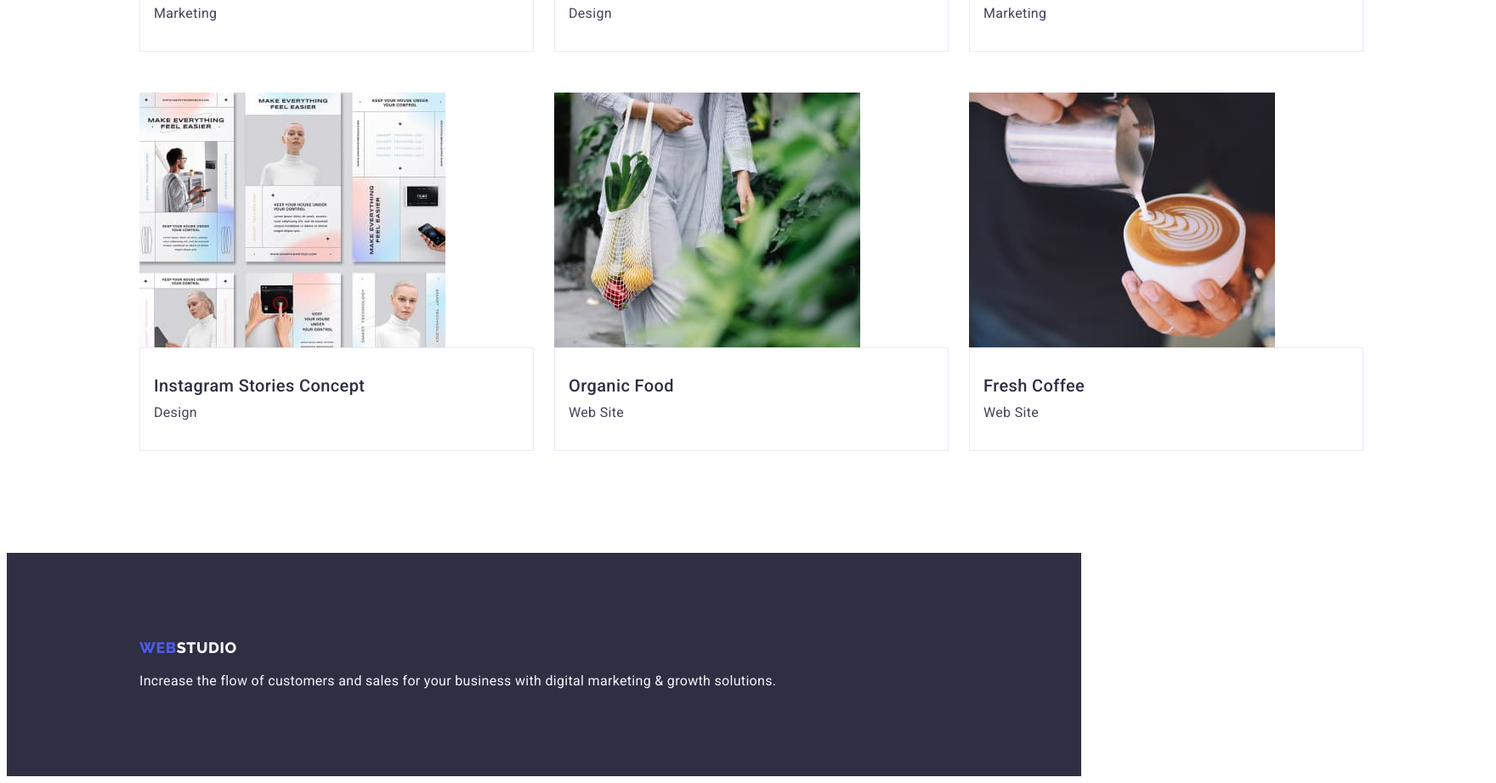
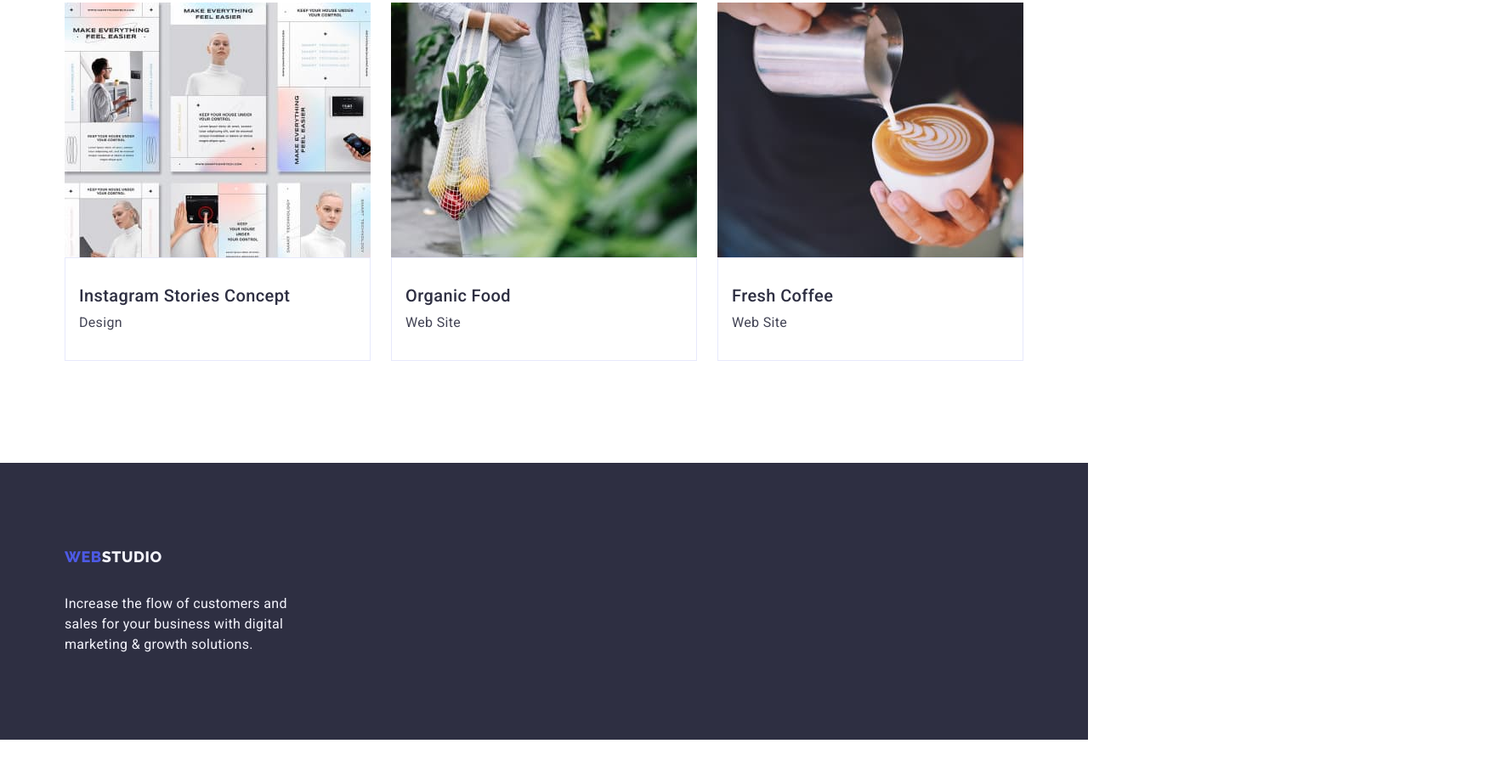
Before and after one commit to Svalenchuk/goit-markup-hw-03, a plain HTML site: page portfolio.html in a window 1280 px wide. Shown: the part 1228-2150 px from the top of the page at 85% size, 1760 px wide, since content can reach past the window. After the commit the page ends 2099 px from the top, so only its background shows below. Drawn offline with nearby package versions, Linux system fonts and the light colour scheme.

Commit message:
виправив помилки

```diff
--- a/css/styles.css
+++ b/css/styles.css
@@ -42,11 +42,10 @@ display: block;
 }
 
 .container {
-  width: 1440px;
+  width: 1158px;
   margin-left: auto;
   margin-right: auto;
-  padding-left: 156px;
-  padding-right: 156px;
+  padding: 0 15px;
   }
 
 
@@ -57,6 +56,10 @@ padding-bottom: 120px;
 
 .title {
   margin-bottom: 72px;
+}
+
+.btn {
+  border: none;
 }
 
 
@@ -72,8 +75,6 @@ border-bottom: 1px solid #E7E9FC;
 .header-container {
 display: flex;
 align-items: center;
-padding-top: 25px;
-padding-bottom: 25px;
 
 }
 
@@ -105,6 +106,10 @@ margin-right: 332px;
   color: var(--primary-text-main);
 }
 
+.menu-list-items {
+padding: 24px 0;
+}
+
 
 .menu-list-item {
   font-weight: 500;
@@ -112,6 +117,7 @@ margin-right: 332px;
   line-height: 1.50;
   letter-spacing: 0.02em;
   color: var(--primary-text-main);
+
 }
 
 .menu-list-items:not(:last-child) {
@@ -160,6 +166,7 @@ margin-right: 332px;
 }
 
 .main-title {
+  max-width: 496px;
   margin-bottom: 48px;
   font-style: normal;
   font-weight: 700;
@@ -171,7 +178,9 @@ margin-right: 332px;
 }
 
 .modal-btn {
+  display: block;
   min-width: 169px;
+  height: 56px;
   padding: 16px 32px;
   font-family: var(--primary-font-family);
   font-weight: 500;
@@ -181,13 +190,14 @@ margin-right: 332px;
   cursor: pointer;
   color: var(--text-hero-footer);
   background-color: var(--accent-color);
+  border-radius: 4px;
 }
 
 .modal-btn:hover,
 .modal-btn:focus {
   background-color: #404BBF;
   box-shadow: 0px 4px 4px rgba(0, 0, 0, 0.15);
-  border-radius: 4px;
+
 }
 
 /*=====Описание сайта=====*/
@@ -327,23 +337,22 @@ margin-right: 332px;
 
 /*=======Контакты=========*/
 
+.logo-footer {
+  display: inline-block;
+  margin-bottom: 16px;
+}
+
 .accentlogo-contacts {
  color: #f4f4fd;
 }
 
 .contact-footer {
-  padding-top: 101px;
-  padding-bottom: 100px;
+  padding: 100px 0;
   background: #2E2F42;
 }
 
-.contact-item {
-  display: flex;
-  flex-wrap: wrap;
-  min-width: 264px;
-}
-
  .contact-text {
+  max-width: 264px;
   margin-top: 17px;
   font-style: normal;
   font-weight: 400;
@@ -389,6 +398,7 @@ margin-bottom: 72px;
 .modal-btn-portfolio:focus {
   background-color: #404BBF;
   color: var(--text-hero-footer);
+  border: 1px solid transparent;
   box-shadow: 0px 3px 1px rgba(0, 0, 0, 0.1), 0px 2px 1px rgba(0, 0, 0, 0.08), 0px 2px 2px rgba(0, 0, 0, 0.12);
 
 }
--- a/portfolio.html
+++ b/portfolio.html
@@ -8,6 +8,7 @@
     <link rel="preconnect" href="https://fonts.googleapis.com">
     <link rel="preconnect" href="https://fonts.gstatic.com" crossorigin>
     <link href="https://fonts.googleapis.com/css2?family=Raleway:wght@800&family=Roboto:wght@400;500;700;900&display=swap" rel="stylesheet">
+    <link rel="stylesheet" href="https://cdnjs.cloudflare.com/ajax/libs/modern-normalize/1.1.0/modern-normalize.min.css">
     <link rel="stylesheet" href="./css/styles.css">
 
 </head>
@@ -74,12 +75,12 @@
                     <img class="portfolio-img" src="./images/portfolio/img1.jpg"
                      alt="Banking"
                      width="360"
-                     height="300"></a>
+                     height="300">
                      <div class="portfolio-wrapper">
                     <h2 class="portfolio-title">Banking App Interface Concept</h2>
                     <p class="portfolio-text">App</p>
                    </div>
-
+                </a>
                 </li>
                 <li class="portfolio-list-box">
                     <a class="portfolio-card link" href="">
@@ -184,11 +185,9 @@
 
         <footer class="contact-footer">
             <div class="container">
-            <a class="logo link" href="./index.html">
+            <a class="logo logo-footer link" href="./index.html">
                 Web<span class="accentlogo-contacts">Studio</span></a>
-                <div class="contact-item">
             <p class="contact-text">Increase the flow of customers and sales for your business with digital marketing & growth solutions.</p>
-        </div>
         </div>
         </footer>
 
```
Also changed, not shown: index.html (+2 -4 lines).
